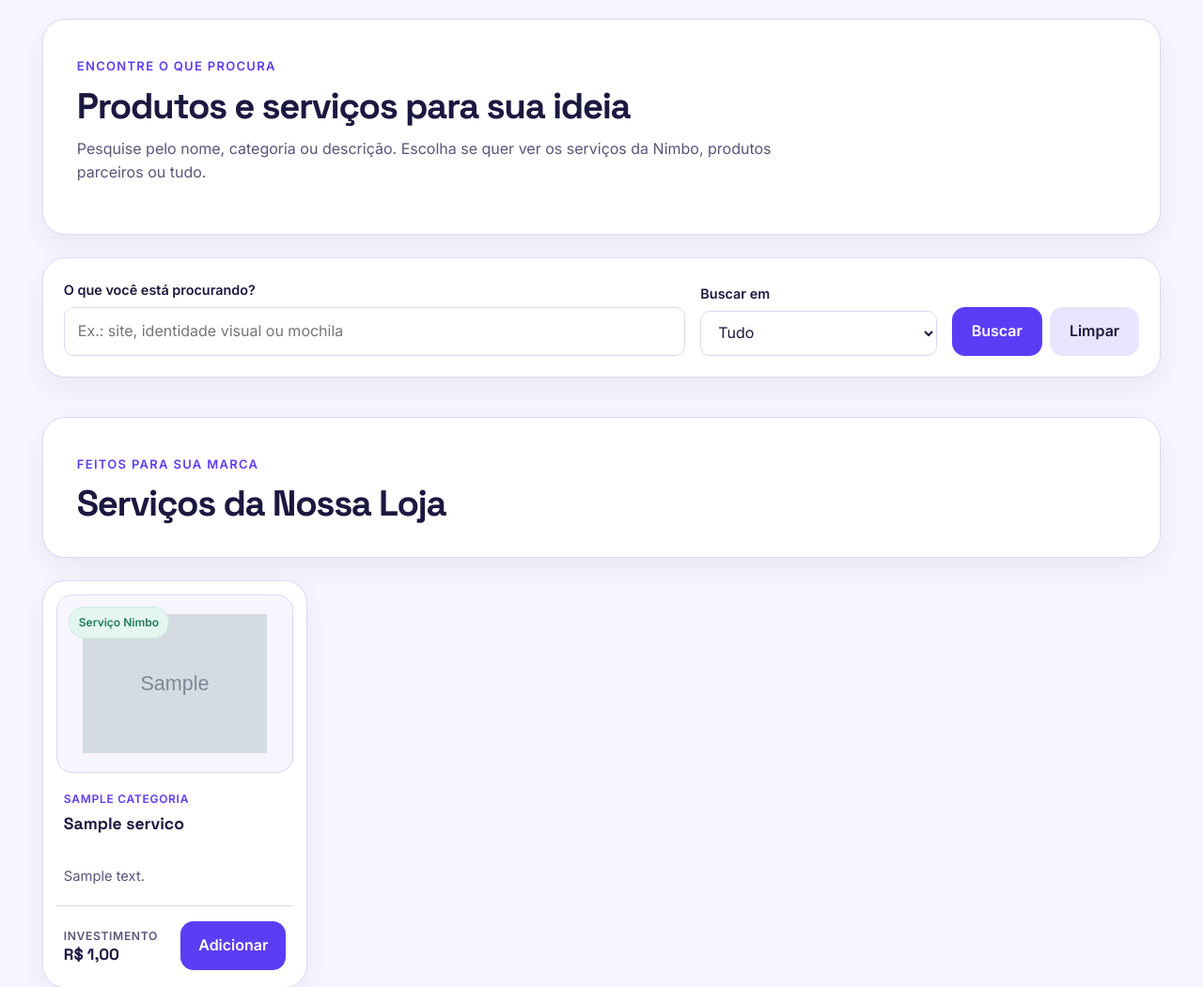
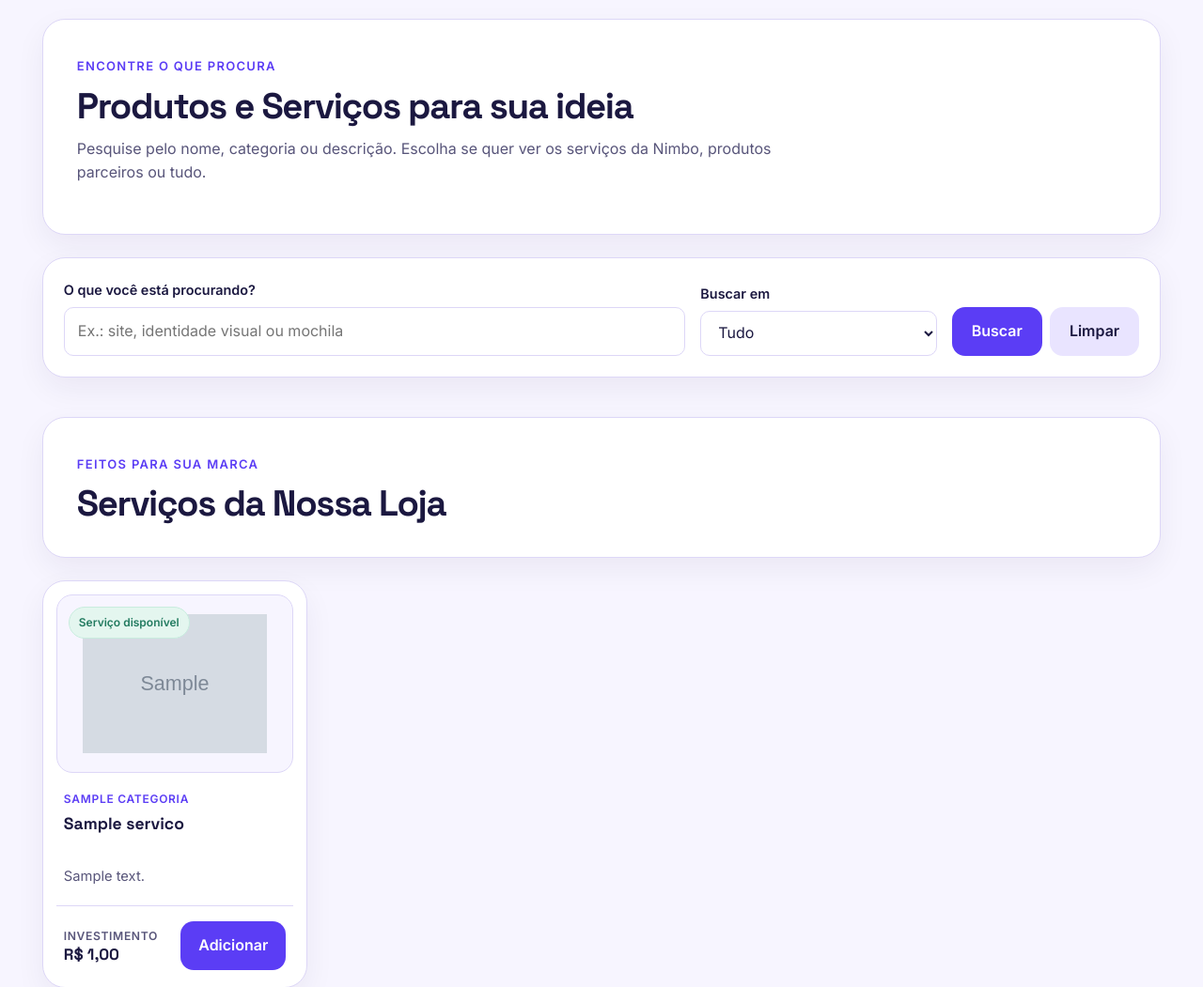
Before and after one commit to Carlosjun1or/DevWeb3, a Django app: page /produtos/ in a window 1280 px wide. Shown: the part 84-1135 px from the top of the page at 94% size. Run offline with Django 5.2, Linux system fonts and the light colour scheme; tables that the repository leaves empty hold one stand-in row (values such as "Sample post"); grey boxes marked "Sample" are stand-in pictures; parts of the project's set-up code (start-up, migrations or seed data) failed here and were passed over.

Commit message:
chore(catalogo): clarificar rótulos de produtos e serviços
Atualiza título, cabeçalho e status dos serviços no catálogo para descrever corretamente a página de Produtos e Serviços.

```diff
--- a/trabalho01/catalogo/templates/produtos.html
+++ b/trabalho01/catalogo/templates/produtos.html
@@ -1,10 +1,10 @@
 {% extends 'base.html' %}
 {% load static %}
-{% block title %}Produtos - Nimbo{% endblock %}
+{% block title %}Produtos e Serviços - Nimbo{% endblock %}
 {% block content %}
   <section class="hero">
     <div class="kicker">Encontre o que procura</div>
-    <h2 class="page-title">Produtos e serviços para sua ideia</h2>
+    <h2 class="page-title">Produtos e Serviços para sua ideia</h2>
     <p>Pesquise pelo nome, categoria ou descrição. Escolha se quer ver os serviços da Nimbo, produtos parceiros ou tudo.</p>
   </section>
 
@@ -56,7 +56,7 @@
               <span class="product-placeholder" aria-hidden="true">N</span>
             {% endif %}
             <span class="product-badge service-status-badge{% if not servico.ativo %} service-status-unavailable{% endif %}">
-              {% if servico.ativo %}Serviço Nimbo{% else %}Serviço indisponível{% endif %}
+              {% if servico.ativo %}Serviço disponível{% else %}Serviço indisponível{% endif %}
             </span>
           </div>
           <div class="product-content">
```
